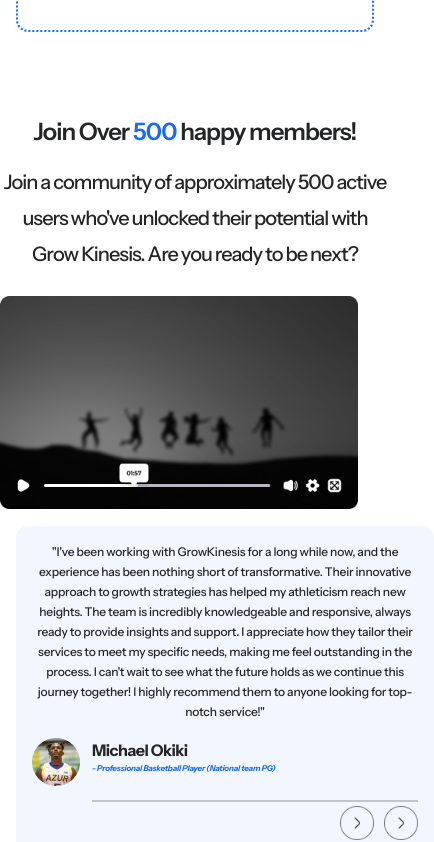
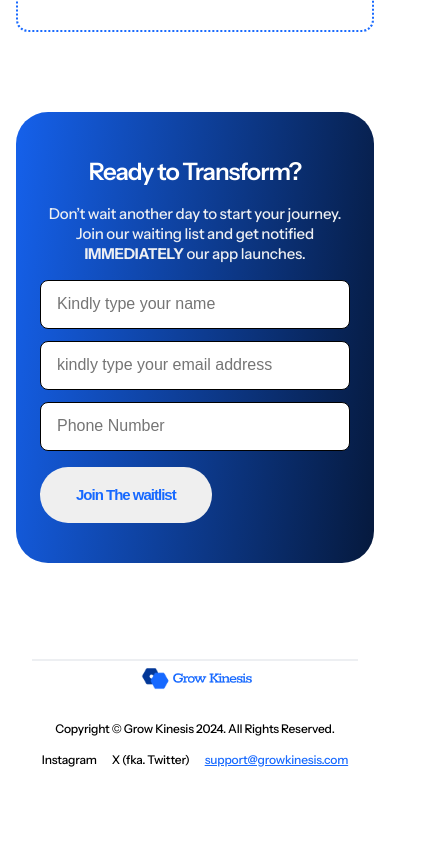
Before and after one commit to Meetkamal256/Grow-Kinesis, a Next.js app: page / in a window 390 px wide. Shown: the part 2048-2890 px from the top of the page, 434 px wide, since content can reach past the window. After the commit the page ends 2848 px from the top, so only its background shows below. Built offline with nearby package versions, Linux system fonts and the light colour scheme.

Commit message:
modified contact section and footer styling

```diff
--- a/app/_components/section/ContactSection/ContactSection.module.css
+++ b/app/_components/section/ContactSection/ContactSection.module.css
@@ -6,13 +6,26 @@
   padding: 80px;
   border-radius: 32px;
   margin-bottom: 80px;
+  position: relative;
+  margin-inline: 16px;
+}
 
+.contactSection .contactLeft {
+  z-index: 10;
+}
+
+.contactSection .contactRight {
+  position: absolute;
+  top: 54px;
+  left: 430px;
+  z-index: 9;
 }
 
 .contactImage {
   object-fit: cover;
   width: 100%;
   height: auto;
+  width: 850px;
 }
 
 .contactSection .title {
@@ -44,8 +57,12 @@
 
 .contactSection .input {
   border: 1px solid;
-  padding: 12px;
+  padding: 16px;
   border-radius: 8px;
+}
+
+.contactSection .input::placeholder {
+  font-size: 16px;
 }
 
 .contactSection .button {
--- a/app/_components/section/ContactSection/ContactSection.tsx
+++ b/app/_components/section/ContactSection/ContactSection.tsx
@@ -5,7 +5,7 @@
   return (
     <section>
       <div className={styles.contactSection}>
-        <div>
+        <div className={styles.contactLeft}>
           <h2 className={styles.title}>Ready to Transform?</h2>
           <p className={styles.description}>
             Don’t wait another day to start your journey. Join our waiting list
@@ -19,7 +19,7 @@
             />
             <input
               type="email"
-              placeholder="kindly type your email"
+              placeholder="kindly type your email address"
               className={styles.input}
             />
             <input
@@ -32,7 +32,7 @@
             Join The waitlist
           </button>
         </div>
-        <div>
+        <div className={styles.contactRight}>
           <Image
             src="/images/contactimage.png"
             alt="contact-img"
--- a/app/_components/section/FooterSection/FooterSection.module.css
+++ b/app/_components/section/FooterSection/FooterSection.module.css
@@ -75,6 +75,8 @@
 
   .footerContent {
     display: flex;
+    align-items: center;
+    justify-content: center;
     flex-direction: column;
     gap: 15px;
   }
@@ -89,7 +91,7 @@
   }
 
   .socialLinks {
-    font-size: 15px;
+    font-size: 12px;
     font-weight: 500;
     line-height: 16px;
     letter-spacing: -0.20000000298023224px;
@@ -100,7 +102,7 @@
 
   .email {
     font-family: Instrument Sans;
-    font-size: 15px;
+    font-size: 12px;
     line-height: 16px;
     letter-spacing: -0.20000000298023224px;
     color: var(--blue-color);
--- a/app/page.tsx
+++ b/app/page.tsx
@@ -11,7 +11,7 @@
       <NavbarSection />
       <HeroSection />
       <ProgramSection />
-      <Testimonials />
+      {/* <Testimonials /> */}
       <ContactSection />
       <FooterSection />
     </>
```
Also changed, not shown: app/_components/section/Testimonials/Testimonials.module.css (line endings or trailing spaces).
